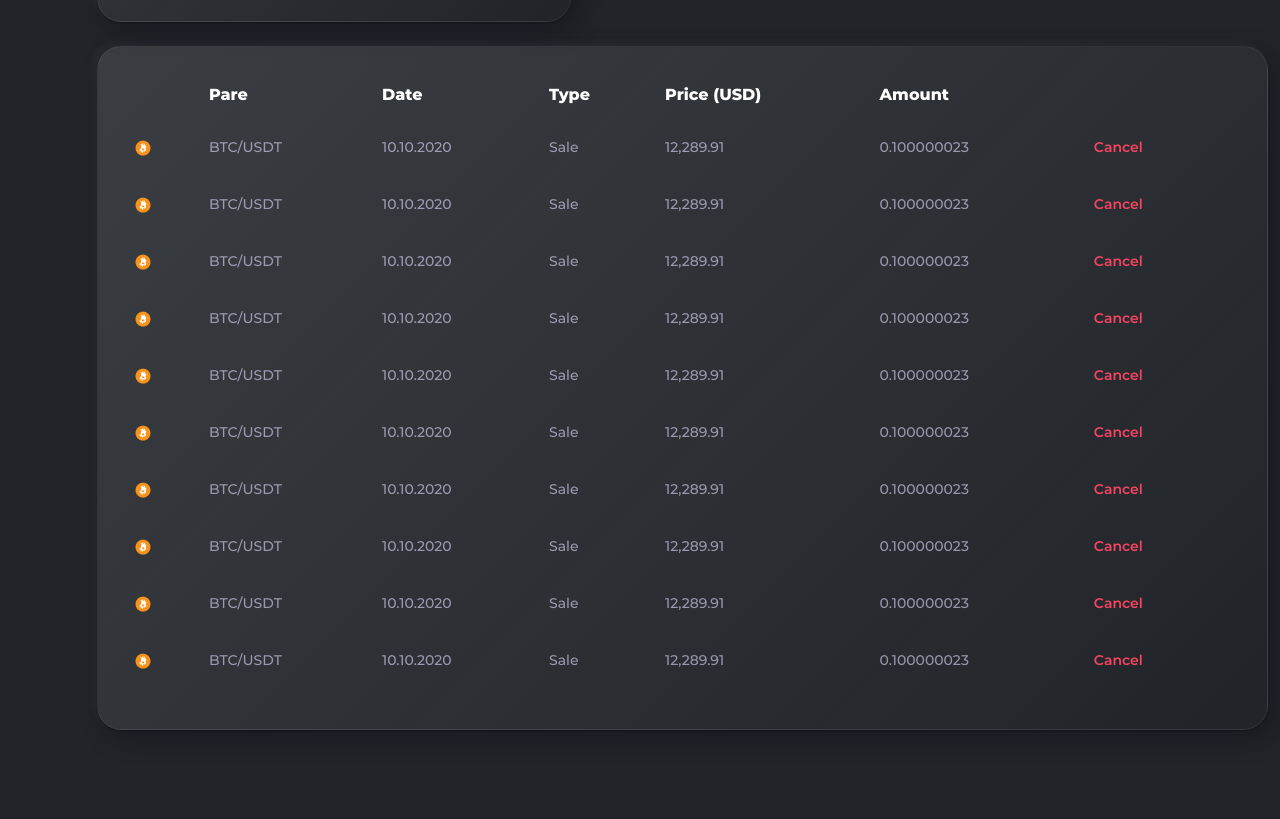
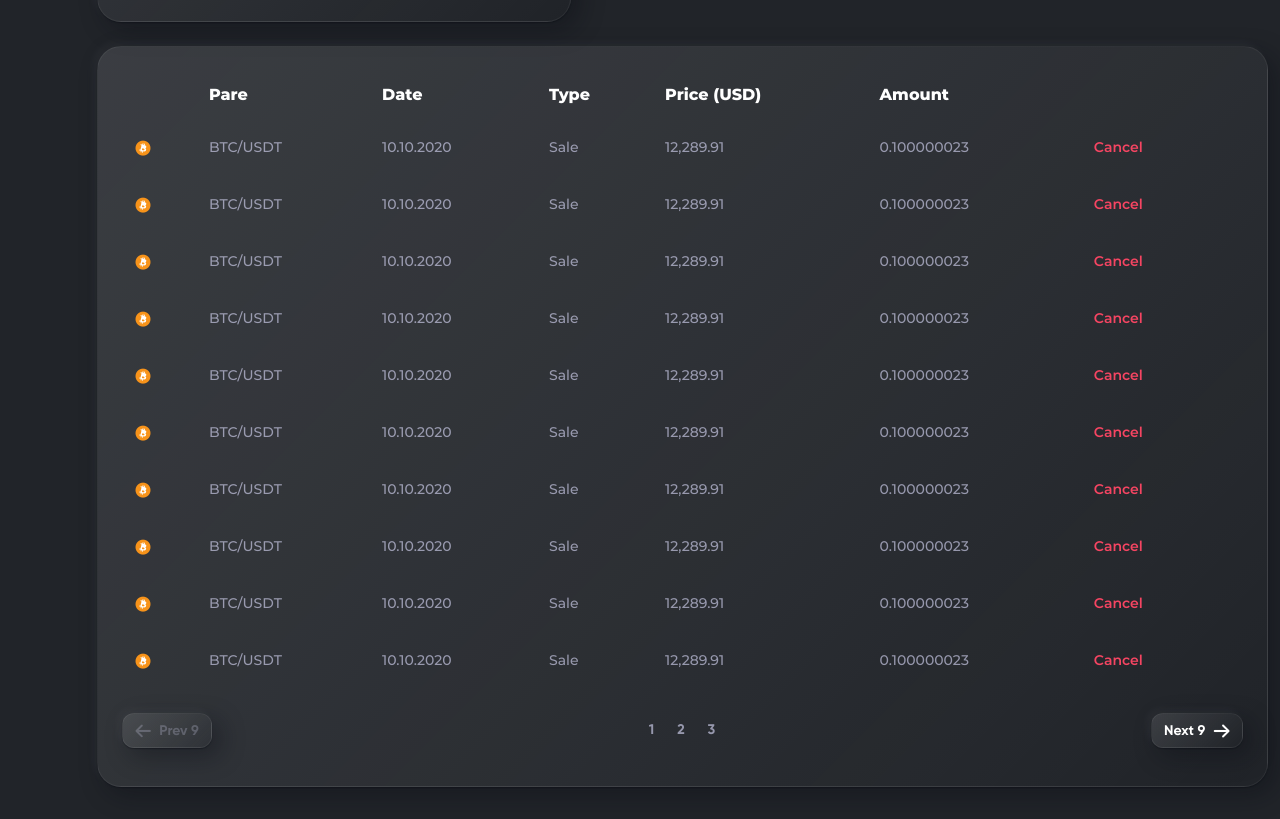
Before and after one commit to annadubynets/trading-pal, a plain HTML site: page swap.html in a window 1280 px wide. Shown: the part 838-1657 px from the top of the page. Before the commit the page ends 1600 px from the top, so only its background shows below. Drawn offline with Linux system fonts and the light colour scheme; files whose address does not match are found by name.

Commit message:
create pagination

```diff
--- a/css/fonts.css
+++ b/css/fonts.css
@@ -132,7 +132,6 @@
 
 .icon-arrow-left:before {
     content: "\e905";
-    color: #e0e0ff;
 }
 
 .icon-home:before {
--- a/css/style.scss
+++ b/css/style.scss
@@ -909,6 +909,45 @@ input {
     }
 }
 
+.pagination {
+    .page-link {
+        font-family: 'Gilroy';
+        font-size: 14px;
+        color: rgba(224, 224, 255, 0.6);
+        &:focus,
+        &:hover {
+            color: $white!important;
+            background: rgba(224, 224, 255, 0.02)!important;
+            border-radius: 12px;
+        }
+    }
+}
+
+.page-item:first-child .page-link {
+    background: linear-gradient(135deg, rgba(245, 247, 250, 0.12) 0%, rgba(245, 247, 250, 0.06) 52.14%, rgba(245, 247, 250, 0.0001) 100%);
+    border: 1px solid rgba(245, 247, 250, 0.06);
+    box-sizing: border-box;
+    box-shadow: 0px 1px 1px rgba(9, 13, 20, 0.4), -4px -4px 8px rgba(224, 224, 255, 0.04), 8px 8px 24px rgba(9, 13, 20, 0.4);
+    color: rgba(224, 224, 255, 0.24);
+    border-radius: 12px;
+    position: absolute;
+    left: 24px;
+    span {
+        color: rgba(224, 224, 255, 0.24);
+    }
+}
+
+.page-item:last-child .page-link {
+    background: linear-gradient(135deg, rgba(245, 247, 250, 0.12) 0%, rgba(245, 247, 250, 0.06) 52.14%, rgba(245, 247, 250, 0.0001) 100%);
+    border: 1px solid rgba(245, 247, 250, 0.06);
+    box-sizing: border-box;
+    box-shadow: 0px 1px 1px rgba(9, 13, 20, 0.4), -4px -4px 8px rgba(224, 224, 255, 0.04), 8px 8px 24px rgba(9, 13, 20, 0.4);
+    color: $white;
+    border-radius: 12px;
+    position: absolute;
+    right: 24px;
+}
+
 @media (min-width: 768px) {
     .copied {
         left: 135px;
--- a/swap.html
+++ b/swap.html
@@ -301,8 +301,8 @@
 
             <div class="row">
                 <div class="col-lg-12">
-                    <div class="card-widget p-4">
-                        <table class="table table-hover responsive">
+                    <div class="card-widget position-relative p-4">
+                        <table class="table table-hover responsive mb-4">
                             <thead>
                                 <tr>
                                     <th></th>
@@ -436,6 +436,18 @@
                                 </tr>
                             </tbody>
                         </table>
+
+                        <ul class="pagination justify-content-center">
+                            <li class="page-item disabled">
+                                <a class="page-link" href="#" tabindex="-1" aria-disabled="true"><span class="icon-arrow-left align-middle pe-2"></span>Prev 9</a>
+                            </li>
+                            <li class="page-item"><a class="page-link" href="#">1</a></li>
+                            <li class="page-item"><a class="page-link" href="#">2</a></li>
+                            <li class="page-item"><a class="page-link" href="#">3</a></li>
+                            <li class="page-item">
+                                <a class="page-link" href="#">Next 9<span class="icon-arrow-right align-middle ps-2"></span></a>
+                            </li>
+                        </ul>
                     </div>
                 </div>
             </div>
```
Also changed, not shown: css/style.css, 1 other file.
